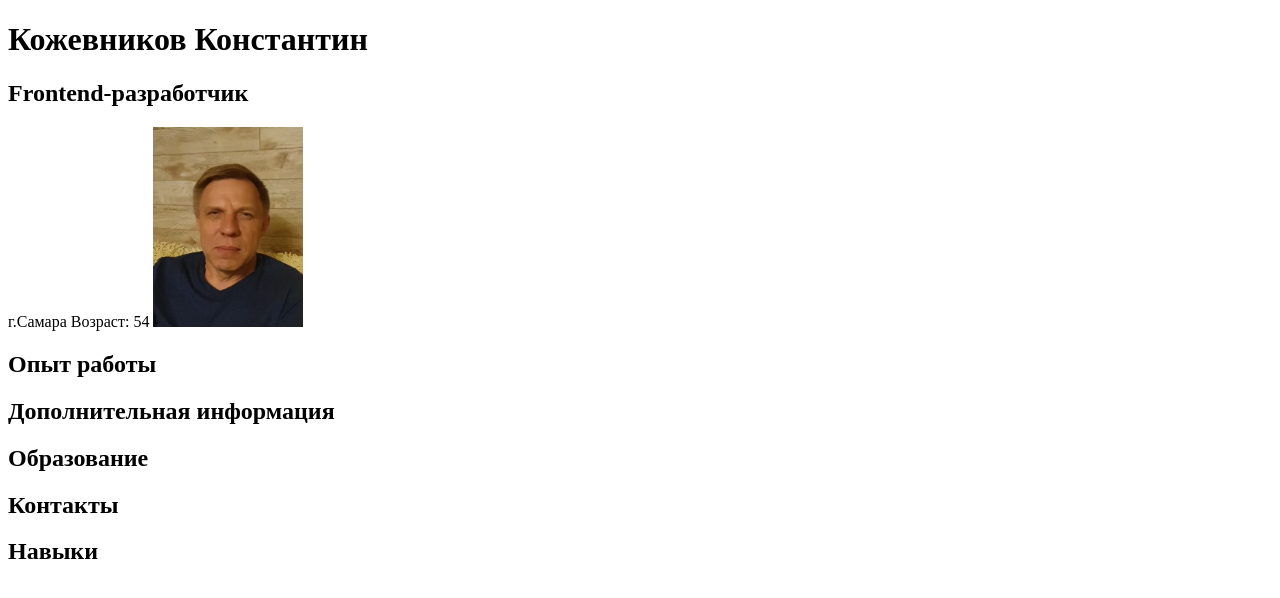
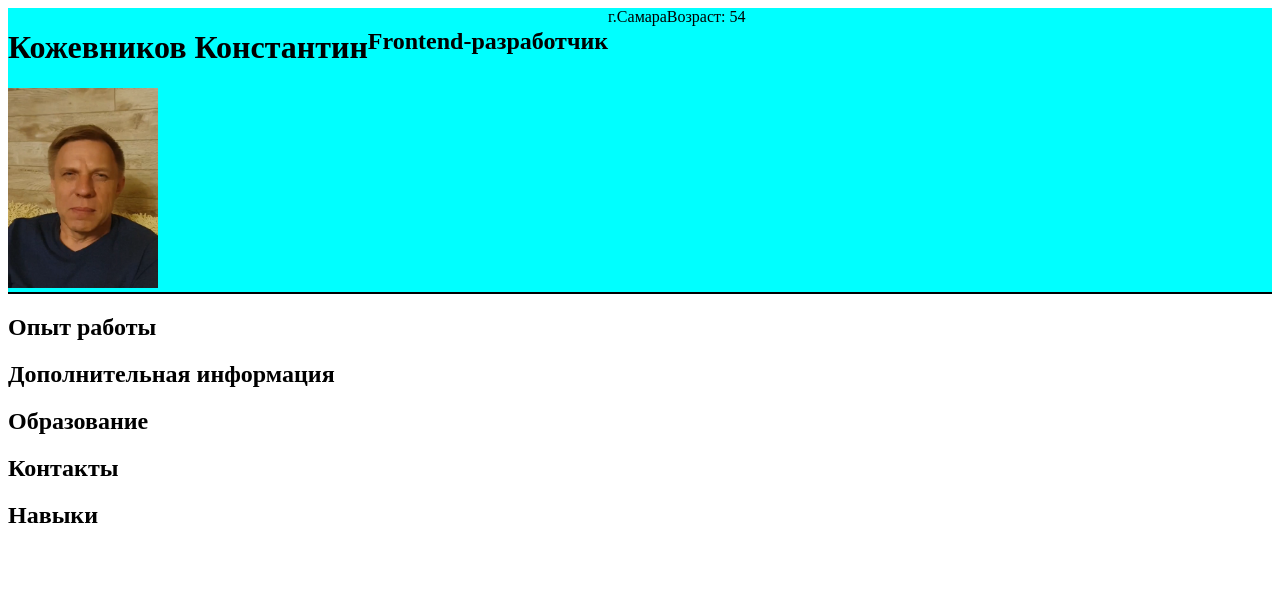
Before and after one commit to KonstaKozh/resume, a plain HTML site: page index.html in a window 1280 px wide. Drawn offline with nearby package versions, Linux system fonts and the light colour scheme; files that its build step writes are made by us from their sources.

```diff
--- a/index.html
+++ b/index.html
@@ -4,15 +4,17 @@
     <meta charset="UTF-8">
     <title>Резюме Кожевникова Константина</title>
     <meta name="viewport" content="width=device.width,initial-scale=1">
-    <link href="css/style.css" rel="stylesheet">
+    <link href="./css/style.css" rel="stylesheet">
 </head>
 <body>
-    <header>
-        <h1>Кожевников Константин</h1>
-        <h2>Frontend-разработчик</h2>
-        <span>г.Самара</span>
-        <span>Возраст: 54 </span>
-        <img src="./img/foto.png" alt="foto" width="150"
+    <header class="header">
+        <div class="header-text">
+            <h1>Кожевников Константин</h1>
+            <h2>Frontend-разработчик</h2>
+            <span>г.Самара</span>
+            <span>Возраст: 54 </span>
+        </div>
+        <img src="./img/foto.png" alt="foto" width="150">
     </header>
     <section class="expetience">
         <h1>Опыт работы</h1>
--- /dev/null
+++ b/style.scss
@@ -0,0 +1,8 @@
+.header {
+  background-color: aqua;
+  border-bottom: 2px solid black;
+}
+
+.header-text {
+  display: flex;
+}
```
Also changed, not shown: css/style.css (deleted), scss/style.scss (deleted), style.css (added), 1 other file.
